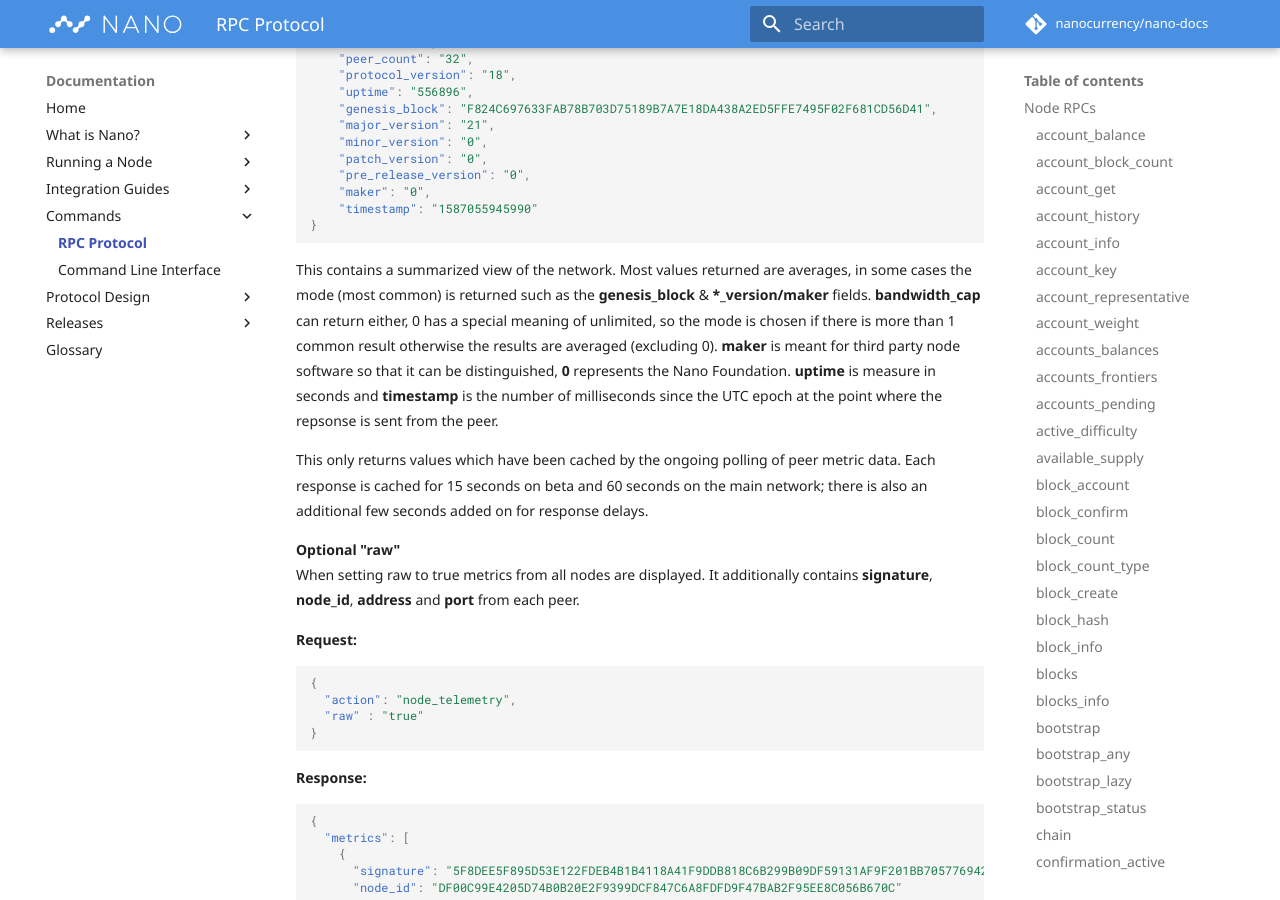
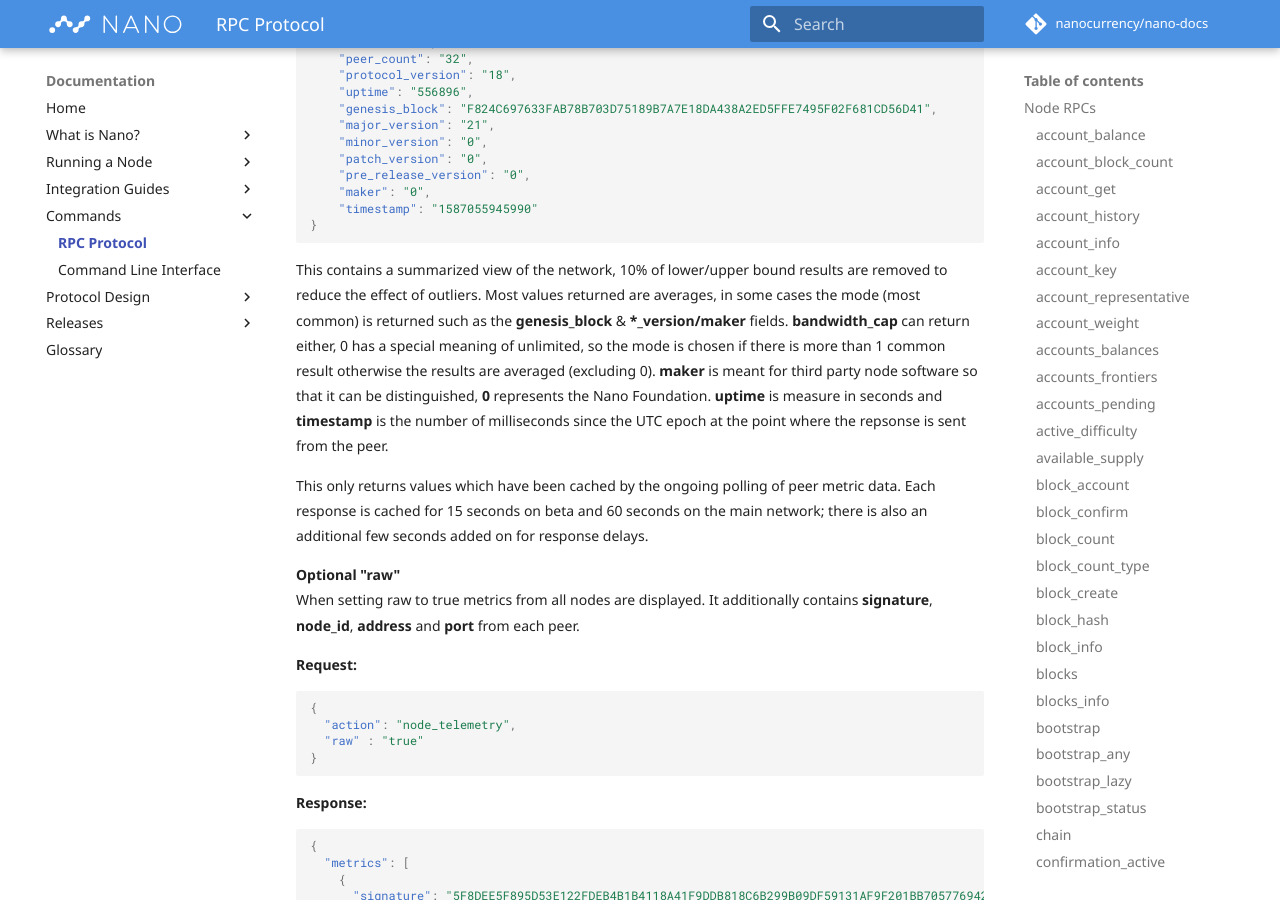
Before and after one commit to nanocurrency/nano-docs, an MkDocs documentation site: the page built from docs/commands/rpc-protocol.md, in a window 1280 px wide and 900 px high, scrolled down 37911 px. Built offline with MkDocs 1.6.1 and Material for MkDocs 9.7.7, drawn with Linux system fonts in a browser that asks for light colours; comment, search, counter and statistics services are not loaded.

Commit message:
Update rpc, add sentence about outliers removed

````diff
--- a/docs/commands/rpc-protocol.md
+++ b/docs/commands/rpc-protocol.md
@@ -1729,7 +1729,7 @@
     "timestamp": "1587055945990"
 }
 ```
-This contains a summarized view of the network. Most values returned are averages, in some cases the mode (most common) is returned such as the **genesis_block** & **\*_version/maker** fields. **bandwidth_cap** can return either, 0 has a special meaning of unlimited, so the mode is chosen if there is more than 1 common result otherwise the results are averaged (excluding 0). **maker** is meant for third party node software so that it can be distinguished, **0** represents the Nano Foundation. **uptime** is measure in seconds and **timestamp** is the number of milliseconds since the UTC epoch at the point where the repsonse is sent from the peer.
+This contains a summarized view of the network, 10% of lower/upper bound results are removed to reduce the effect of outliers. Most values returned are averages, in some cases the mode (most common) is returned such as the **genesis_block** & **\*_version/maker** fields. **bandwidth_cap** can return either, 0 has a special meaning of unlimited, so the mode is chosen if there is more than 1 common result otherwise the results are averaged (excluding 0). **maker** is meant for third party node software so that it can be distinguished, **0** represents the Nano Foundation. **uptime** is measure in seconds and **timestamp** is the number of milliseconds since the UTC epoch at the point where the repsonse is sent from the peer.
 
 This only returns values which have been cached by the ongoing polling of peer metric data. Each response is cached for 15 seconds on beta and 60 seconds on the main network; there is also an additional few seconds added on for response delays.
 
````
